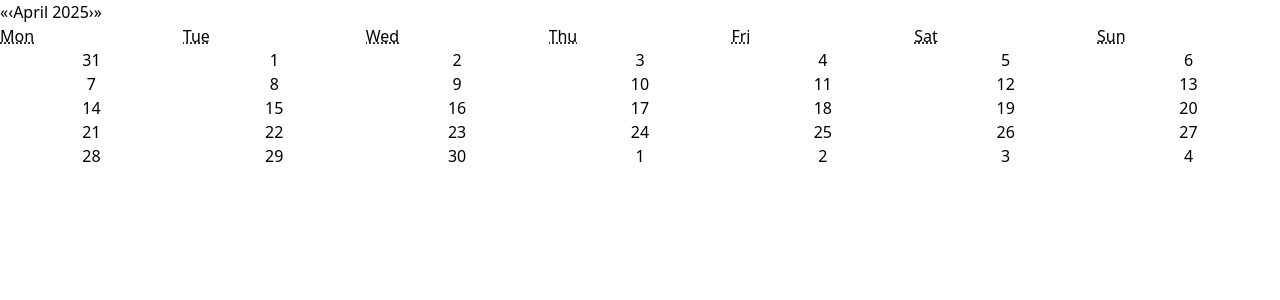
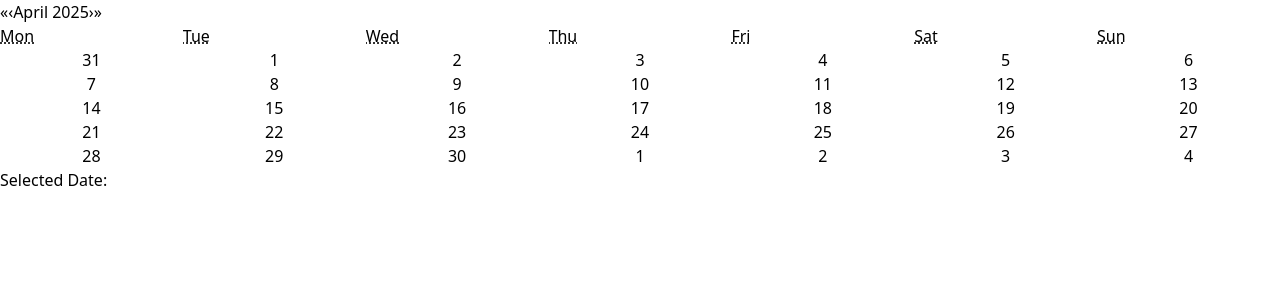
Before and after one commit to dez03/echo-frontend, a Next.js app: page /calendar in a window 1280 px wide. Shown: the top 300 px of the page. Built offline with nearby package versions, Linux system fonts and the light colour scheme; no server answers.

Commit message:
test push to redeploy

```diff
--- a/src/app/calendar/page.jsx
+++ b/src/app/calendar/page.jsx
@@ -11,6 +11,12 @@ export default function CalendarPage() {
   return (
     <div>
       <Calendar onChange={onChange} value={value} />
+      <div>
+        <h1>Selected Date:</h1>
+      </div>
     </div>
   )
 }
+
+
+//comment to push
```
